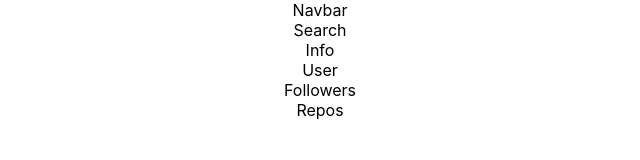
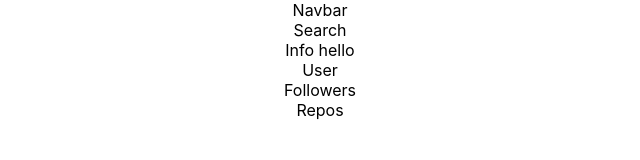
Before and after one commit to JojuGeorge/Github-Users, a React (Create React App) app: page / in a window 1280 px wide. Shown: the top 160 px of the page, without its empty margins (320-960 px from the left). Built offline with nearby package versions, Linux system fonts and the light colour scheme.

Commit message:
basic context test

```diff
--- a/src/App.js
+++ b/src/App.js
@@ -7,9 +7,9 @@ function App() {
   return (
     <div className="App">
       <Routes>
-          <Route path="/"  element={<Dashboard/>}/>
-          <Route path="login" element={<Login/>}/>
-          <Route path="*" element={<Error/>}/>
+        <Route path="/"  element={<Dashboard/>}/>
+        <Route path="login" element={<Login/>}/>
+        <Route path="*" element={<Error/>}/>
       </Routes>
 
     </div>
--- a/src/components/Info.js
+++ b/src/components/Info.js
@@ -1,8 +1,10 @@
-import React from 'react'
+import React, {useContext} from 'react'
+import { GithubContext } from '../context/context'
 
 function Info() {
+  const data = useContext(GithubContext)
   return (
-    <div>Info</div>
+    <div>Info {data}</div>
   )
 }
 
--- /dev/null
+++ b/src/context/context.js
@@ -0,0 +1,13 @@
+import React from 'react';
+
+const GithubContext = React.createContext();
+
+const GithubProvider = ({children})=>{
+    return (
+        <GithubContext.Provider value="hello">
+            {children}
+        </GithubContext.Provider>
+    )
+}
+
+export {GithubContext, GithubProvider}
--- a/src/index.js
+++ b/src/index.js
@@ -4,12 +4,15 @@ import './index.css';
 import App from './App';
 import reportWebVitals from './reportWebVitals';
 import { HashRouter} from 'react-router-dom'
+import { GithubProvider } from './context/context';
 
 const root = ReactDOM.createRoot(document.getElementById('root'));
 root.render(
   <React.StrictMode>
     <HashRouter >
-      <App />
+      <GithubProvider>
+        <App />
+      </GithubProvider>
     </HashRouter>
   </React.StrictMode>
 );
```
